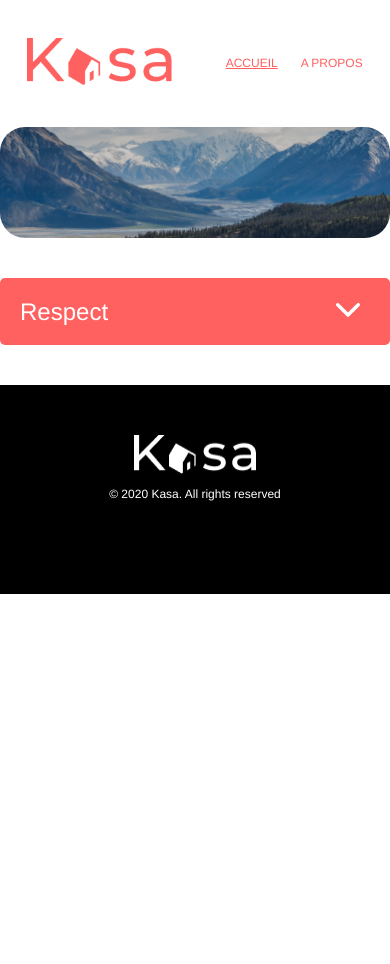
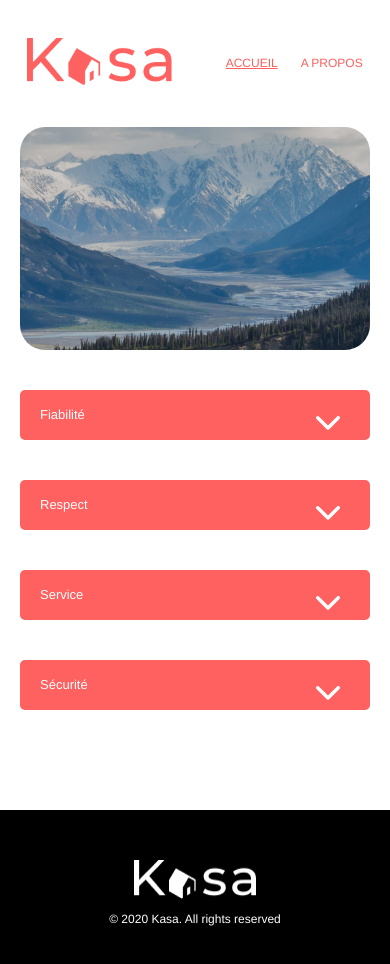
Before and after one commit to Danguole-Luzaite/luzaite_danguole_p7_112023, a React (Create React App) app: page /A_Propos in a window 390 px wide. Shown: the top 964 px of the page. Before the commit the page ends 844 px from the top, so only its background shows below. Built offline with nearby package versions, Linux system fonts and the light colour scheme.

Commit message:
Page A_Propos : data fichier json pour les descriptions ; props for composant Collapse; styles.

```diff
--- a/src/components/Collapse/Collapse.css
+++ b/src/components/Collapse/Collapse.css
@@ -8,6 +8,7 @@
   justify-content: space-between;
   align-items: center;
   padding: 10px 20px;
+  margin-bottom: 40px;
 }
 
 .CollapseTitle {
@@ -25,15 +26,14 @@
   cursor: pointer;
 }
 
+/* à l'état ouvert */
+
 .CollapseLarge {
-  /* min-height: 184px; */
   max-width: 1023px;
   background: #F6F6F6;
   border-radius: 5px;
   min-height: 100%;
 }
-
-/* à l'état ouvert */
 
 .CollapseText {
   background: #F6F6F6;
@@ -48,6 +48,28 @@
   font-style: normal;
   letter-spacing: 0;
   font-weight: 400;
-  line-height: 142.6%; /* 34.224px */
+  line-height: 34.2px;
   padding: 10px;
 }
+
+/* version mobile (max-width: 600px) */
+@media (max-width: 600px) {
+  .CollapseSmall {
+    height: 30px;
+  }
+
+  .CollapseTitle {
+    font-size: 13px;
+    font-weight: 500;
+  }
+
+  .CollapseText p {
+    font-size: 13px;
+    font-weight: 500;
+  }
+
+  .ArrowButton {
+    max-height: 18px;
+  }
+
+}
--- a/src/components/Collapse/index.jsx
+++ b/src/components/Collapse/index.jsx
@@ -3,13 +3,13 @@
 import ArrowBack from '../../assets/SVG/ArrowBack';
 import ArrowUp from '../../assets/SVG/ArrowUp';
 
-function Collapse() {
+function Collapse(props) {
   const [isOpen, setIsOpen] = useState(true);
 
   return isOpen ? (
   // composant collapse à l'état fermé
       <div className='CollapseSmall'>
-        <h3 className='CollapseTitle'>Respect</h3>
+        <h3 className='CollapseTitle'>{props.title}</h3>
         <button className="ArrowButton" onClick={()=> setIsOpen(false)}>
           <ArrowBack/>
         </button>
@@ -17,16 +17,13 @@
     ) : ( // composant collapse à l'état ouvert
     <div className='CollapseLarge'>
       <div className='CollapseSmall'>
-        <h3 className='CollapseTitle'>Respect</h3>
+        <h3 className='CollapseTitle'>{props.title}</h3>
         <button className="ArrowButton" onClick={()=> setIsOpen(true)}>
           <ArrowUp/>
         </button>
       </div>
         <div className='CollapseText'>
-          <p>
-            La bienveillance fait partie des valeurs fondatrices de Kasa. Tout comportement discriminatoire
-            ou de perturbation du voisinage entraînera une exclusion de notre plateforme.
-          </p>
+          <p>{props.description}</p>
         </div>
     </div>
     )
--- /dev/null
+++ b/src/data/a_propos.json
@@ -0,0 +1,22 @@
+[
+  {
+    "id": 1,
+    "title": "Fiabilité",
+    "description": "Les annonces postées sur Kasa garantissent une fiabilité totale. Les photos sont conformes aux logements, et toutes les informations sont régulièrement vérifiées par nos équipes. "
+  },
+  {
+    "id": 2,
+    "title": "Respect",
+    "description": "La bienveillance fait partie des valeurs fondatrices de Kasa. Tout comportement discriminatoire ou de perturbation du voisinage entraînera une exclusion de notre plateforme."
+  },
+  {
+    "id": 3,
+    "title": "Service",
+    "description": "Nos équipes se tiennent à votre disposition pour vous fournir une expérience parfaite. N'hésitez pas à nous contacter si vous avez la moindre question."
+  },
+  {
+    "id": 4,
+    "title": "Sécurité",
+    "description": "La sécurité est la priorité de Kasa. Aussi bien pour nos hôtes que pour les voyageurs, chaque logement correspond aux critères de sécurité établis par nos services. En laissant une note aussi bien à l'hôte qu'au locataire, cela permet à nos équipes de vérifier que les standards sont bien respectés. Nous organisons également des ateliers sur la sécurité domestique pour nos hôtes."
+  }
+]
--- a/src/pages/A_Propos/A_Propos.css
+++ b/src/pages/A_Propos/A_Propos.css
@@ -1,30 +1,35 @@
-/*.AProposSection {
+.AProposSection {
+  padding: 0 7%;
+}
 
-}
-*/
 .AProposImageBanner{
   max-width: 1240px;
   height: 223px;
   margin: 40px auto;
   border-radius: 25px;
-  /* darken background image  */
+  /* darken background image */
   background-image: linear-gradient(rgba(0, 0, 0, 0.2), rgba(0, 0, 0, 0.2)),
    url("../../assets/kalen-emsley.png");
+  mix-blend-mode: darken;
   background-position: center;
   background-repeat: no-repeat;
   background-size: cover;
-  position: relative;
 }
 
 .CollapseWrap{
   height: 100%;
   max-width: 1023px;
   margin: 40px auto;
+  margin-bottom: 100px;
 }
 
 /* version mobile (max-width: 600px) */
 @media (max-width: 600px) {
   .AProposImageBanner {
-    height: 111px;
+    height: 223px
+  }
+
+  .AProposSection {
+    padding: 0 20px;
   }
 }
--- a/src/pages/A_Propos/index.jsx
+++ b/src/pages/A_Propos/index.jsx
@@ -1,17 +1,23 @@
 //import React from "react";
 import "../A_Propos/A_Propos.css";
 import Collapse from "../../components/Collapse";
+import descriptionData from '../../data/a_propos.json';
 
 function APropos() {
     return (
       <section className="AProposSection">
         <div className="AProposImageBanner"></div>
         <div className="CollapseWrap">
-          <Collapse/>
+          {descriptionData.map((collapse) => (
+            <Collapse
+            key={collapse.id}
+            title={collapse.title}
+            description={collapse.description}
+            />
+          ))}
         </div>
       </section>
     )
 };
 
-
 export default APropos;
```
